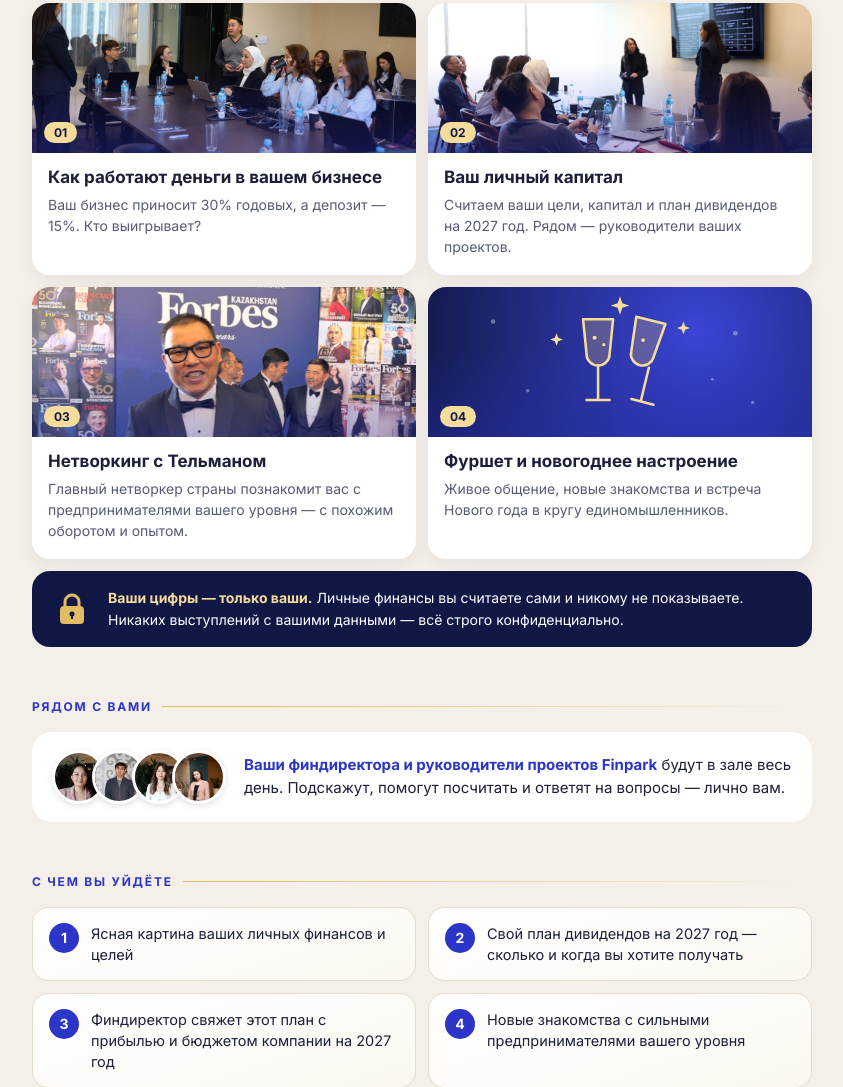
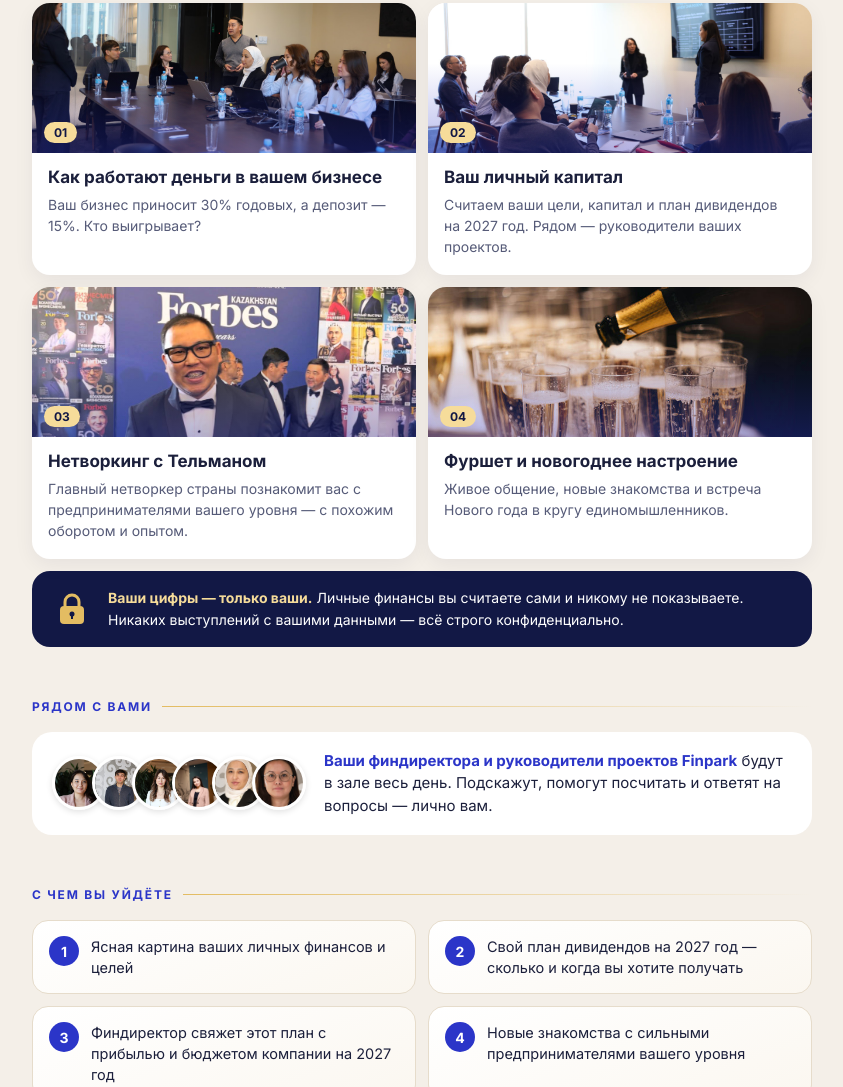
Before and after one commit to Finparkceo/finpark-invite, a plain HTML site: page index.html in a window 1280 px wide. Shown: the part 1152-2239 px from the top of the page, without its empty margins (218-1061 px from the left). Drawn offline with nearby package versions, Linux system fonts and the light colour scheme; a web font is replaced by a local one.

Commit message:
Фото фуршета и два финдиректора в блоке команды
Фото фуршета: Unsplash (xzKtOI1Cnxo), лицензия Unsplash.

Co-Authored-By: Claude Opus 5.5 <noreply@anthropic.com>

```diff
--- a/index.html
+++ b/index.html
@@ -198,14 +198,7 @@ footer a{color:var(--gold2);text-decoration:none}
     <div class="card"><div class="im" style="background-image:url(img/seminar.jpg);background-position:center 45%"><span class="n">01</span></div><div class="c"><h3>Как работают деньги в вашем бизнесе</h3><p>Ваш бизнес приносит 30% годовых, а депозит — 15%. Кто выигрывает?</p></div></div>
     <div class="card"><div class="im" style="background-image:url(img/capital.jpg);background-position:center 40%"><span class="n">02</span></div><div class="c"><h3>Ваш личный капитал</h3><p>Считаем ваши цели, капитал и план дивидендов на 2027 год. Рядом — руководители ваших проектов.</p></div></div>
     <div class="card"><div class="im" style="background-image:url(img/telman.jpg);background-position:center 28%"><span class="n">03</span></div><div class="c"><h3>Нетворкинг с Тельманом</h3><p>Главный нетворкер страны познакомит вас с предпринимателями вашего уровня — с похожим оборотом и опытом.</p></div></div>
-    <div class="card"><div class="im party"><svg viewBox="0 0 300 130" fill="none" aria-hidden="true">
-      <g stroke="#F6DC9A" stroke-width="2.2" stroke-linecap="round" stroke-linejoin="round">
-        <path d="M118 28h26l-3 30a10 10 0 0 1-20 0z" fill="#E3BC62" fill-opacity=".25"/><path d="M131 68v30M121 98h20"/>
-        <path d="M156 28h26l-3 30a10 10 0 0 1-20 0z" fill="#E3BC62" fill-opacity=".25" transform="rotate(14 169 60)"/><path d="M175 70l-7 29M160 97l19 5"/>
-      </g>
-      <g fill="#F6DC9A"><circle cx="128" cy="44" r="1.8"/><circle cx="136" cy="50" r="1.4"/><circle cx="170" cy="46" r="1.6"/><path d="M150 8l2 6 6 2-6 2-2 6-2-6-6-2 6-2z"/><path d="M95 40l1.5 4 4 1.5-4 1.5-1.5 4-1.5-4-4-1.5 4-1.5z"/><path d="M205 30l1.5 4 4 1.5-4 1.5-1.5 4-1.5-4-4-1.5 4-1.5z"/></g>
-      <g fill="#fff" opacity=".35"><circle cx="40" cy="30" r="2"/><circle cx="70" cy="90" r="1.5"/><circle cx="250" cy="40" r="2"/><circle cx="265" cy="100" r="1.5"/><circle cx="230" cy="80" r="1.2"/></g>
-    </svg><span class="n">04</span></div><div class="c"><h3>Фуршет и новогоднее настроение</h3><p>Живое общение, новые знакомства и встреча Нового года в кругу единомышленников.</p></div></div>
+    <div class="card"><div class="im" style="background-image:url(img/party.jpg);background-position:center 45%"><span class="n">04</span></div><div class="c"><h3>Фуршет и новогоднее настроение</h3><p>Живое общение, новые знакомства и встреча Нового года в кругу единомышленников.</p></div></div>
   </div>
   <div class="conf">
     <svg width="40" height="40" viewBox="0 0 40 40" fill="none" aria-hidden="true"><rect x="8" y="17" width="24" height="18" rx="4" fill="#E3BC62"/><path d="M13 17v-4a7 7 0 0 1 14 0v4" stroke="#E3BC62" stroke-width="3"/><circle cx="20" cy="25" r="2.5" fill="#121845"/><path d="M20 27v3" stroke="#121845" stroke-width="2"/></svg>
@@ -216,7 +209,7 @@ footer a{color:var(--gold2);text-decoration:none}
 <section class="blk"><div class="wrap">
   <h2>Рядом с вами</h2>
   <div class="team">
-    <div class="faces"><img src="img/t4.jpg" alt=""><img src="img/t1.jpg" alt=""><img src="img/t6.jpg" alt=""><img src="img/t2.jpg" alt=""></div>
+    <div class="faces"><img src="img/t4.jpg" alt=""><img src="img/t1.jpg" alt=""><img src="img/t6.jpg" alt=""><img src="img/t2.jpg" alt=""><img src="img/t8.jpg" alt=""><img src="img/t9.jpg" alt=""></div>
     <p><b>Ваши финдиректора и руководители проектов Finpark</b> будут в зале весь день. Подскажут, помогут посчитать и ответят на вопросы — лично вам.</p>
   </div>
 </div></section>
```
Also changed, not shown: img/party.jpg (added), img/t8.jpg (added), img/t9.jpg (added).
